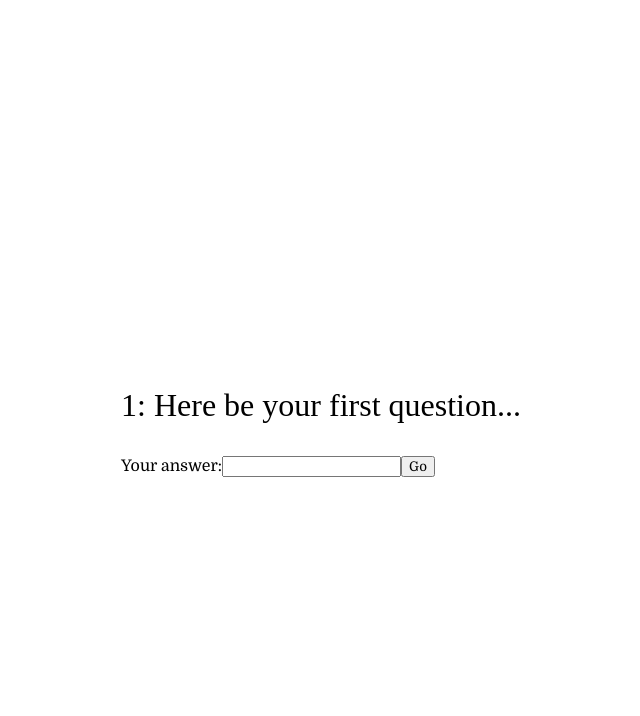
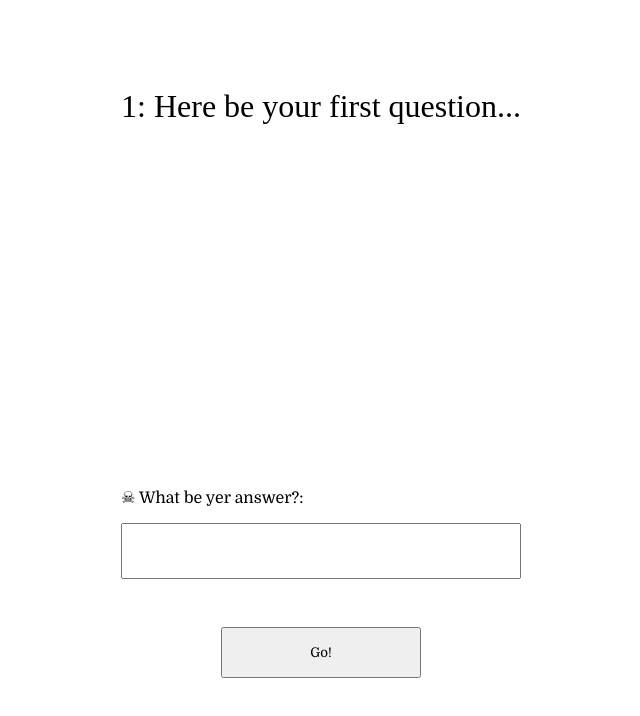
Before and after one commit to bl-rd/easter-egg-treasure-hunt-2021, a Vue app: page /#/1 in a window 1280 px wide. Shown: the top 716 px of the page, without its empty margins (319-959 px from the left). Built offline with nearby package versions, Linux system fonts and the light colour scheme; a web font is replaced by a local one.

Commit message:
Add some basic styling to the form

```diff
--- a/src/components/inputs/AnswerInput.vue
+++ b/src/components/inputs/AnswerInput.vue
@@ -1,10 +1,12 @@
 <template>
     <form @submit.prevent="handleSubmit">
-        <label for="input">Your answer:</label>
+        <label for="input">☠ What be yer answer?:</label>
         <input id="input" type="text" v-model="model" v-bind="inputAttrs" @focus="handleFocus"/>
-        <button type="submit">
-            Go
-        </button>
+        <div class="button__wrapper">
+            <button type="submit">
+                Go!
+            </button>
+        </div>
     </form>
 </template>
 
@@ -57,3 +59,32 @@ export default {
     }
 }
 </script>
+
+<style>
+form {
+    display: flex;
+    flex-direction: column;
+}
+
+input {
+    margin: 1rem 0;
+    padding: 1rem;
+    font-size: 1.1rem;
+}
+
+.button__wrapper {
+    display: flex;
+    justify-content: center;
+    margin-top: 2rem;
+}
+
+button {
+    width: 100%;
+    max-width: 200px;
+    padding: 1rem;
+}
+
+button {
+    outline-offset: 10px;
+}
+</style>
--- a/src/components/pages/Clue.vue
+++ b/src/components/pages/Clue.vue
@@ -1,9 +1,12 @@
 <template>
     <!-- need the "key" attribute for the transition -->
     <div class="clue" :key="clue">
-        <p>
-            {{ clueText }}
-        </p>
+
+        <div class="clue__text">
+            <p>
+                {{ clueText }}
+            </p>
+        </div>
 
         <AnswerInput :answer="clueAnswer" :inputType="clueInputType" @answer="handleAnswer" />
 
@@ -93,6 +96,12 @@ export default {
 <style scoped>
 .clue {
     min-height: 100px;
+    height: 90vh;
+    overflow: hidden;
+    max-height: 100%;
+
+    display: grid;
+    grid-template-rows: 60% 1fr;
 }
 
 .clue p {
```
